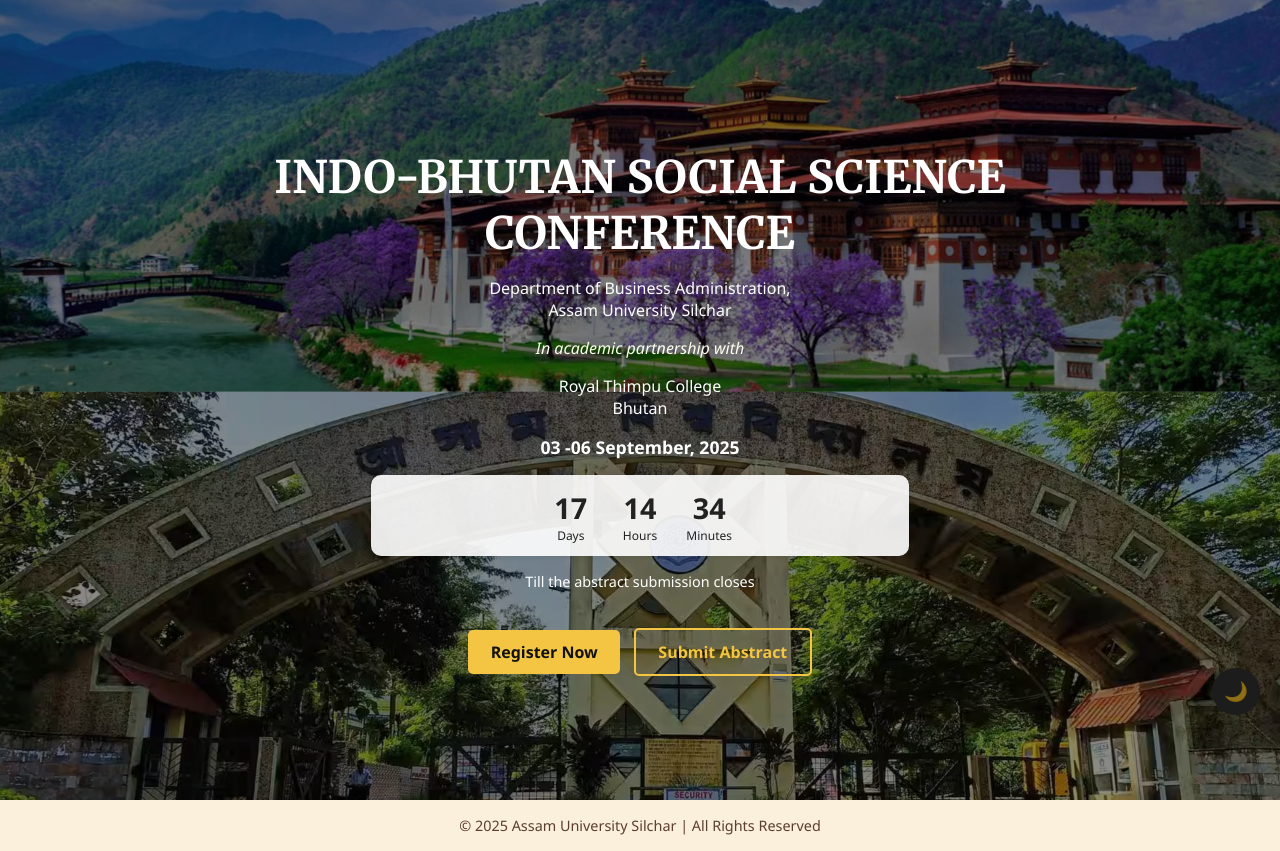
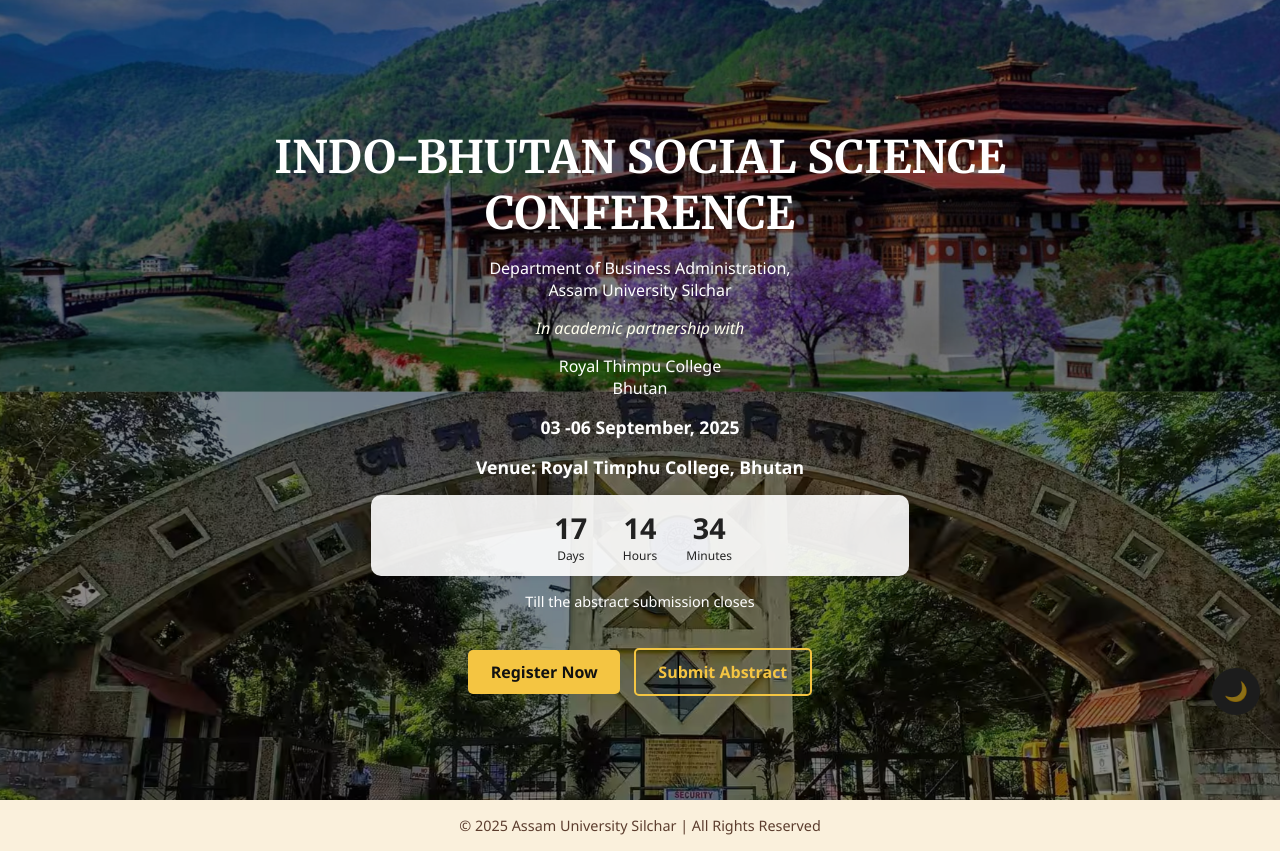
Before and after one commit to Aman-Bhar-Dev/conf2025-site, a Django app: page / in a window 1280 px wide. Shown: the part 65-916 px from the top of the page. Run offline with Django 5.2, Linux system fonts and the light colour scheme.

Commit message:
Update index.html

```diff
--- a/conference/templates/conference/index.html
+++ b/conference/templates/conference/index.html
@@ -37,6 +37,7 @@
     <p class="collab">In academic partnership with</p>
     <p> Royal Thimpu College<br>Bhutan</p>
     <p class="date">03 -06 September, 2025</p>
+    <p class="date">Venue: Royal Timphu College, Bhutan</p>
 
     <div class="countdown" id="countdown">
       <div><span id="days">00</span><small>Days</small></div>
```
